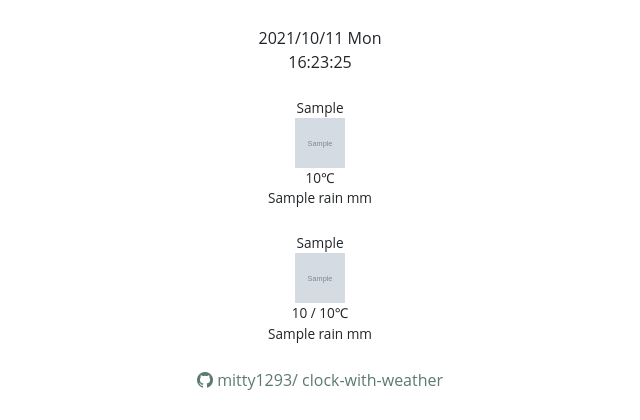
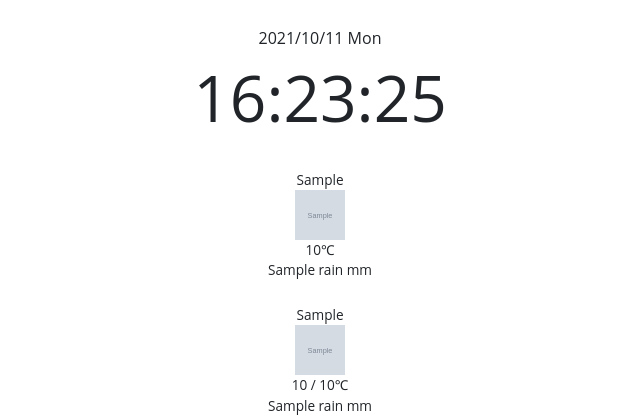
Before and after one commit to mitty1293/clock-with-weather, a Flask app: template flask/app/templates/index.html in a window 1280 px wide. Shown: the top 420 px of the page, without its empty margins (320-960 px from the left). Run offline with Flask 2, Linux system fonts and the light colour scheme; the template is opened without the code that fills it: most values are stand-ins (such as "Sample title", 1, 10 or a date in 2020); grey boxes marked "Sample" are stand-in pictures; some libraries are stand-ins or nearby versions.

Commit message:
時計部分を大きくした

```diff
--- a/flask/app/static/css/base.css
+++ b/flask/app/static/css/base.css
@@ -7,6 +7,9 @@ body {
 }
 .clock {
     text-align: center;
+}
+.clock_time {
+    font-size: 4.0rem;
 }
 .weather_hourly, .weather_daily {
     text-align: center;
```
